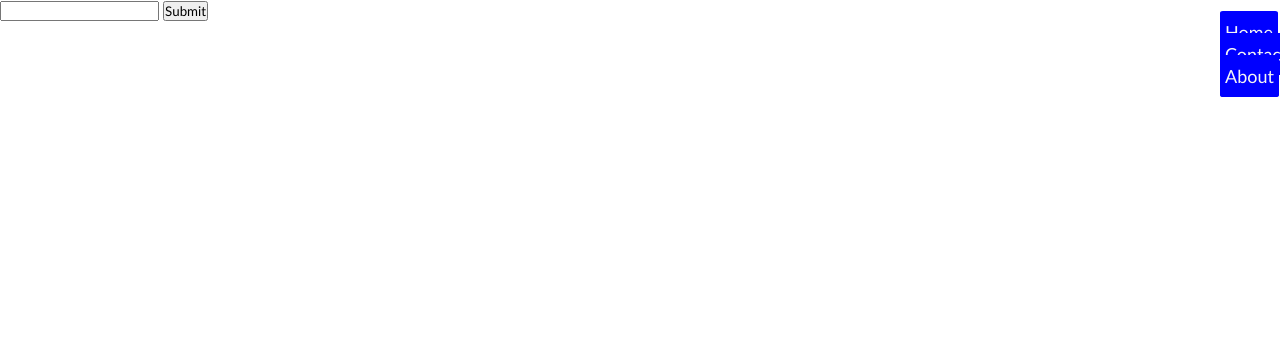
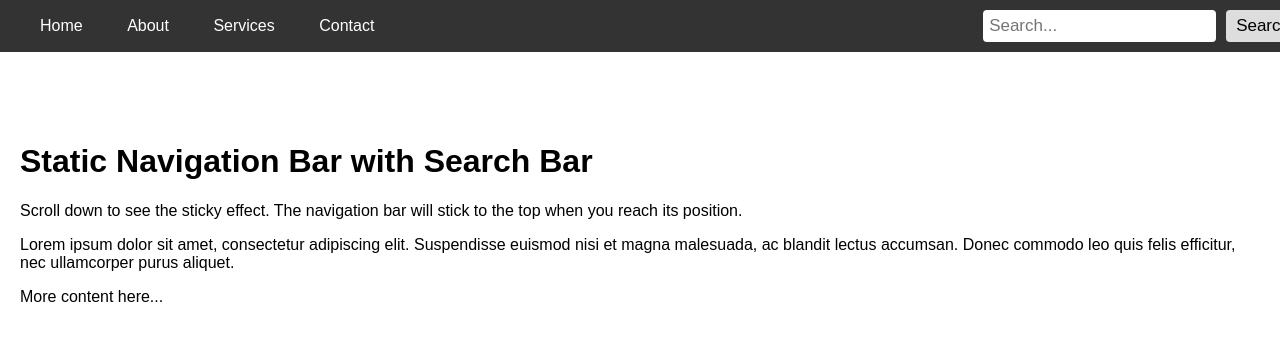
Before and after one commit to Lars1156/HTML-CSS, a plain HTML site: page Static web site/index.html in a window 1280 px wide. Shown: the top 345 px of the page. Drawn offline with Linux system fonts and the light colour scheme.

Commit message:
Add the satic pages conrtent Navigation bar and  serch bar on it

```diff
--- a/Static web site/index.html
+++ b/Static web site/index.html
@@ -3,20 +3,35 @@
 <head>
     <meta charset="UTF-8">
     <meta name="viewport" content="width=device-width, initial-scale=1.0">
-    <title>Static Page</title>
-    <link rel="stylesheet" href="style.css">
+    <title>Static Navigation Bar with Search</title>
+    <link rel="stylesheet" href="./style.css">
 </head>
 <body>
-      <header class=" header">
-        <input type="search" name="" id="search-bar">
-        <input type="submit" value="Submit" id="submit button">
-        <nav class="Navbar">
-            <ul class="navContent">
-                <li id="nav-item"><a href="">Home</a></li>
-                <li id="nav-item"><a href="">Contact</a></li>
-                <li id="nav-item"><a href="">About</a></li>
-            </ul>
-        </nav>
-      </header>
+
+    <!-- Navigation Bar -->
+    <div class="navbar">
+        <!-- Navigation links -->
+        <div>
+            <a href="#home">Home</a>
+            <a href="#about">About</a>
+            <a href="#services">Services</a>
+            <a href="#contact">Contact</a>
+        </div>
+
+        <!-- Search bar -->
+        <div class="search-container">
+            <input type="text" placeholder="Search...">
+            <button type="submit">Search</button>
+        </div>
+    </div>
+
+    <!-- Page Content -->
+    <div style="padding:20px; margin-top:50px;">
+        <h1>Static Navigation Bar with Search Bar</h1>
+        <p>Scroll down to see the sticky effect. The navigation bar will stick to the top when you reach its position.</p>
+        <p>Lorem ipsum dolor sit amet, consectetur adipiscing elit. Suspendisse euismod nisi et magna malesuada, ac blandit lectus accumsan. Donec commodo leo quis felis efficitur, nec ullamcorper purus aliquet.</p>
+        <p>More content here...</p>
+    </div>
+
 </body>
 </html>
--- a/Static web site/style.css
+++ b/Static web site/style.css
@@ -1,29 +1,80 @@
-*{
-    padding: 0px;
-    margin: 0px;
-    box-sizing: border-box;
-    font-family: 'Gill Sans', 'Gill Sans MT', Calibri, 'Trebuchet MS', sans-serif;
+body {
+    margin: 0;
+    font-family: Arial, sans-serif;
 }
 
-.Navbar{
-    height: 90px;
+/* Styling the navigation bar */
+.navbar {
     width: 100%;
+    background-color: #333;
+    overflow: hidden;
+    position: static;
+    top: 0;
+    display: flex;
+    justify-content: space-between;
+    align-items: center;
+    padding: 10px 20px;
+}
 
+/* Links inside the navbar */
+.navbar a {
+    color: white;
+    padding: 14px 20px;
+    text-decoration: none;
+    text-align: center;
 }
-.navContent{
-  margin-left: 1200px;
+
+/* Change the color of links on hover */
+.navbar a:hover {
+    background-color: #ddd;
+    color: black;
 }
-#nav-item{
-    list-style: none;
-    display: inline;
-    margin: 20px;
-    font-size: large;
+
+/* Search bar styling */
+.search-container {
+    display: flex;
+    align-items: center;
 }
-a{
-    text-align: center;
-    text-decoration: none;
-    padding: 10px 5px;
-    background-color: blue;
-    color: whitesmoke;
-    border-radius: 5%;
+
+.search-container input[type="text"] {
+    padding: 6px;
+    margin-right: 10px;
+    font-size: 17px;
+    border: none;
+    border-radius: 4px;
 }
+
+.search-container button {
+    padding: 6px 10px;
+    background-color: #ddd;
+    color: black;
+    font-size: 17px;
+    border: none;
+    cursor: pointer;
+    border-radius: 4px;
+}
+
+.search-container button:hover {
+    background-color: #ccc;
+}
+
+/* Make the navbar sticky when scrolling */
+.navbar-fixed {
+    position: fixed;
+    top: 0;
+    width: 100%;
+}
+
+/* For responsive design */
+@media screen and (max-width: 600px) {
+    .navbar a {
+        display: block;
+        text-align: left;
+    }
+
+    .search-container {
+        width: 100%;
+        display: block;
+        text-align: left;
+    }
+}
```
